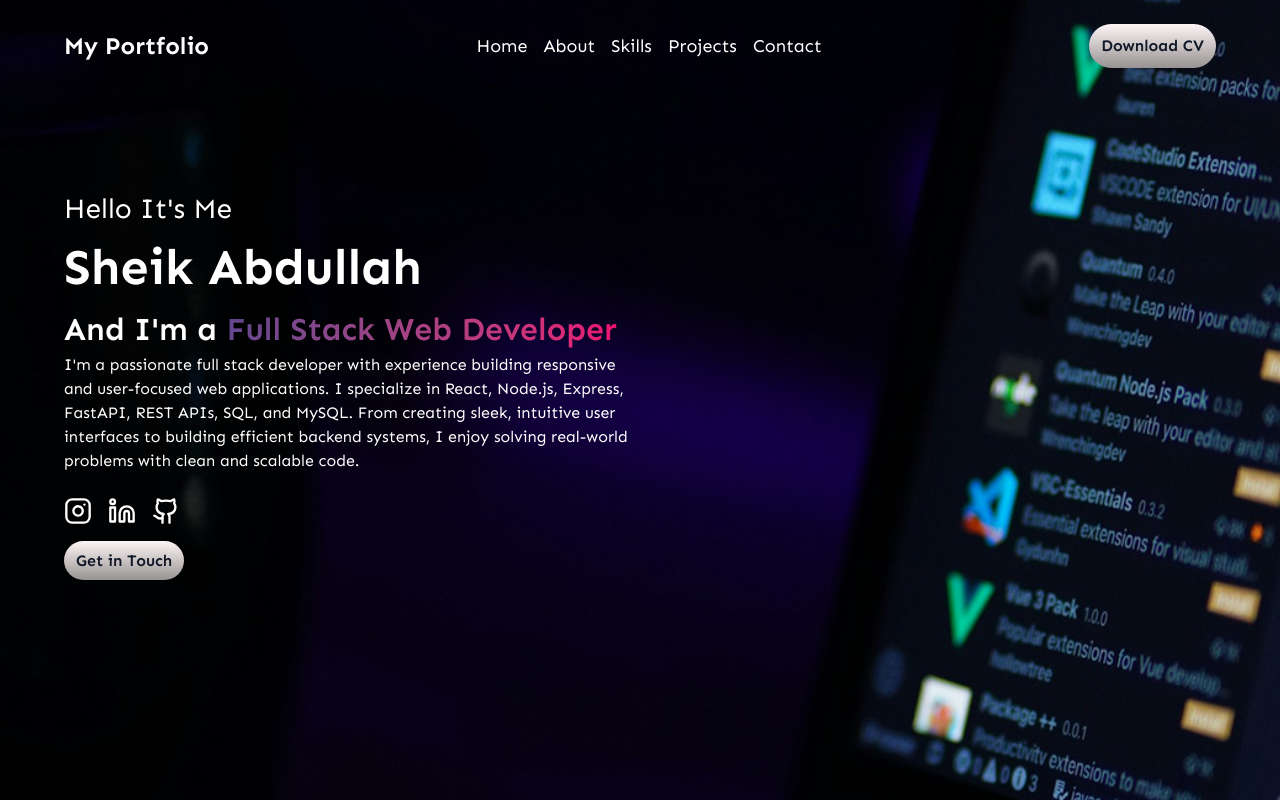
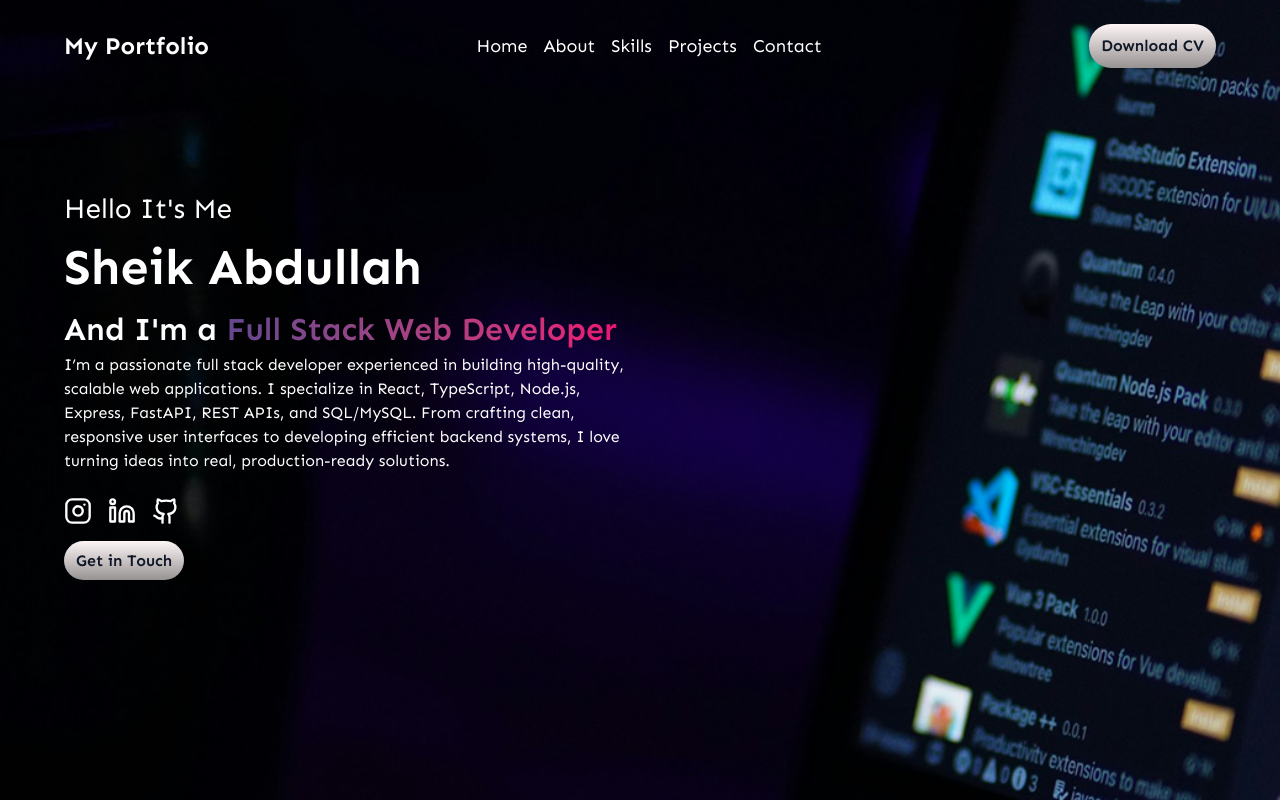
Before and after one commit to SheikAbdullahProjects/portfolio, a React (Vite) app: page / in a window 1280 px wide. Shown: the top 802 px of the page. Built offline with nearby package versions, Linux system fonts and the light colour scheme.

Commit message:
Update HeroContent.jsx

```diff
--- a/src/components/HeroContent.jsx
+++ b/src/components/HeroContent.jsx
@@ -13,8 +13,8 @@ const HeroContent = () => {
         </span>
       </h3>
       <p className="text-white text-[15px] sm:text-[16px] mb-6">
-       I'm a passionate full stack developer with experience building responsive and user-focused web applications. I specialize in React, Node.js, Express, FastAPI, REST APIs, SQL, and MySQL.
-From creating sleek, intuitive user interfaces to building efficient backend systems, I enjoy solving real-world problems with clean and scalable code.
+       I’m a passionate full stack developer experienced in building high-quality, scalable web applications. I specialize in React, TypeScript, Node.js, Express, FastAPI, REST APIs, and SQL/MySQL.
+From crafting clean, responsive user interfaces to developing efficient backend systems, I love turning ideas into real, production-ready solutions.
       </p>
       <div className="flex gap-4 mb-6">
         <a href="https://www.instagram.com/_.mr._maverick/" target="_blank" rel="noopener noreferrer"><Instagram className="text-white w-7 h-7" /></a>
```
